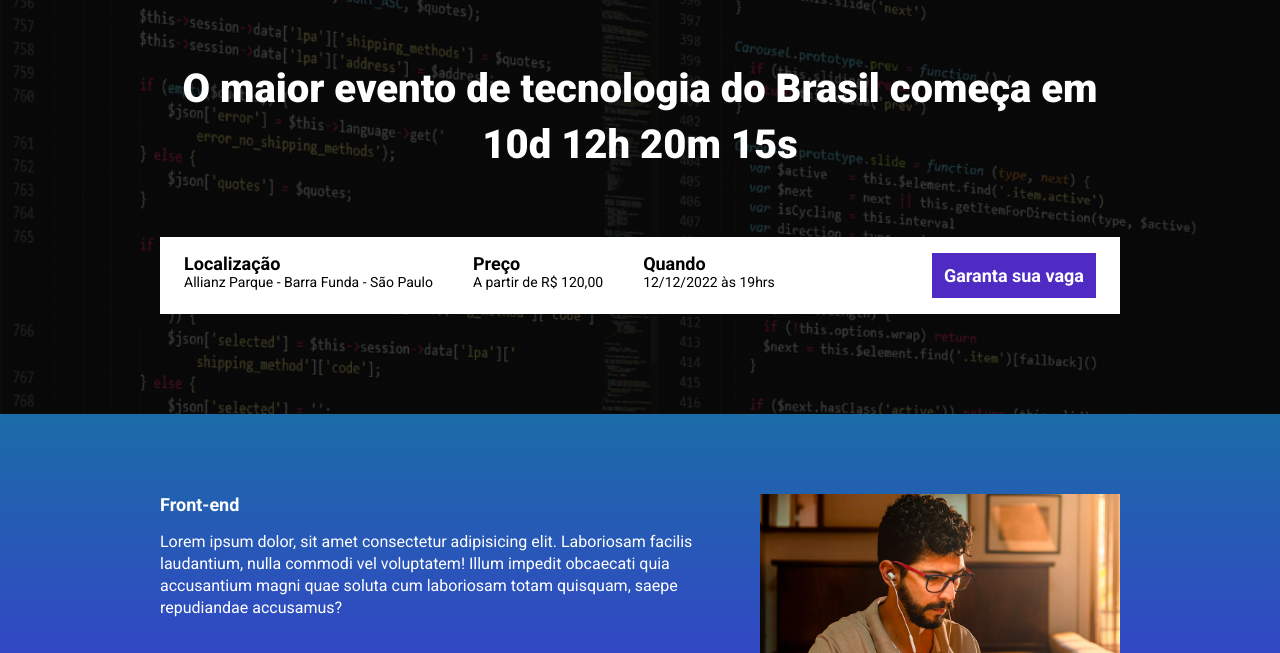
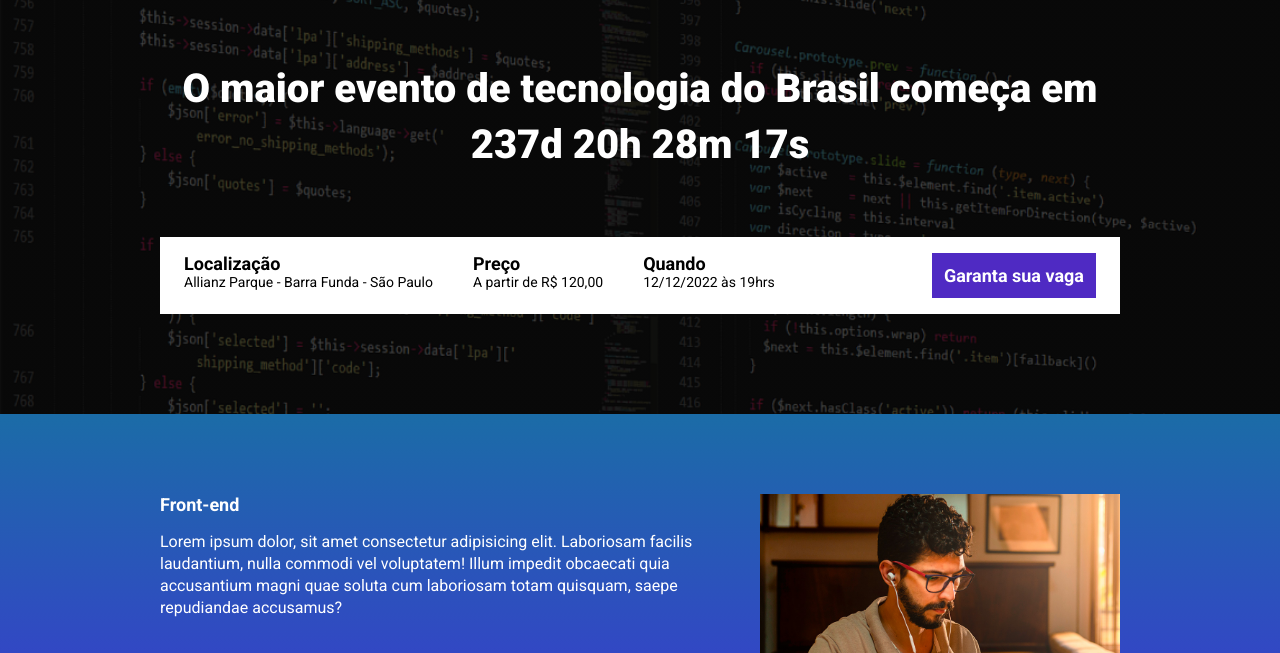
Before and after one commit to Bruno-Braganca-Fernandes/ebac_tech_talks, a website built with Parcel: page src/index.html in a window 1280 px wide. Shown: the part 147-800 px from the top of the page. Built offline with nearby package versions, Linux system fonts and the light colour scheme.

Commit message:
criando a contagem regressiva

```diff
--- a/package.json
+++ b/package.json
@@ -1,9 +1,9 @@
 {
   "name": "ebac_talks",
   "version": "1.0.0",
-  "main": "index.js",
   "scripts": {
     "dev": "parcel src/index.html src/styles/main.scss src/scripts/main.js",
+    "build": "parcel build src/index.html",
     "test": "echo \"Error: no test specified\" && exit 1"
   },
   "keywords": [],
--- a/src/index.html
+++ b/src/index.html
@@ -18,7 +18,7 @@
         <div class="container">
             <img class="hero__logo" src="./images/ebac_logo.svg" alt="EBAC">
             <p class="hero__text">
-                O maior evento de tecnologia do Brasil começa em 10d 12h 20m 15s
+                O maior evento de tecnologia do Brasil começa em <span id="contador"></span>
             </p>
             <div class="infos-bar">
                 <ul class="infos-bar__infos">
--- a/src/scripts/main.js
+++ b/src/scripts/main.js
@@ -1 +1,32 @@
 AOS.init();
+
+const dataDoEvento = new Date("Dec 12, 2025 19:00:00")
+const timeStampDoEvento = dataDoEvento.getTime()
+
+const contaAsHoras = setInterval(function () {
+    const agora = new Date()
+    const timeStampAtual = agora.getTime()
+
+    const distanciaAteOEvento = timeStampDoEvento - timeStampAtual
+
+    const diaEmMs = 1000 * 60 * 60 * 24
+    const horaEmMs = 1000 * 60 * 60
+    const minutoEmMs = 1000 * 60
+
+    const diasAteOEvento = Math.floor(distanciaAteOEvento / diaEmMs)
+    const horasAteOEvento = Math.floor((distanciaAteOEvento % diaEmMs) / horaEmMs)
+    const minutosAteOEvento = Math.floor((distanciaAteOEvento % horaEmMs) / minutoEmMs)
+    const segundosAteOEvento = Math.floor((distanciaAteOEvento % minutoEmMs) / 1000)
+
+    console.log(diasAteOEvento)
+    console.log(horasAteOEvento)
+    console.log(minutosAteOEvento)
+    console.log(segundosAteOEvento)
+
+    document.getElementById('contador').innerHTML = `${diasAteOEvento}d ${horasAteOEvento}h ${minutosAteOEvento}m ${segundosAteOEvento}s`
+
+    if (distanciaAteOEvento < 0) {
+        clearInterval(contaAsHoras)
+        document.getElementById('contador').innerHTML = 'Evento Expirado'
+    }
+}, 1000)
```
